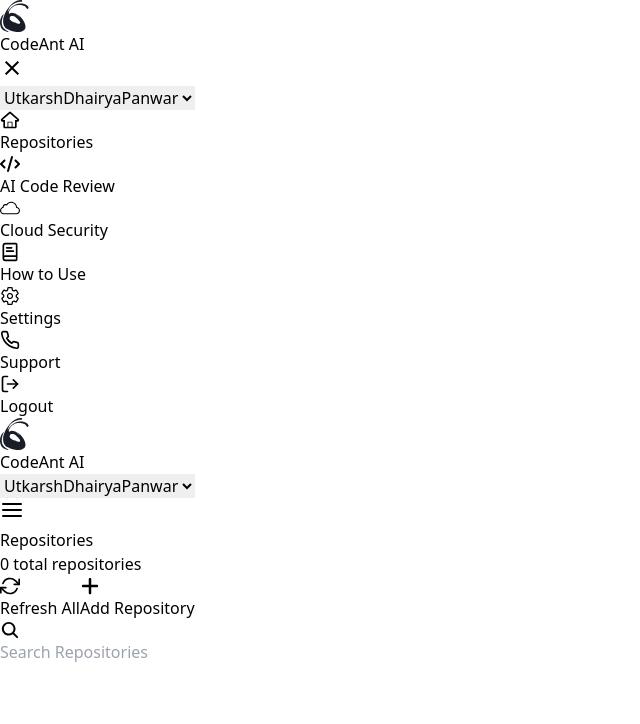
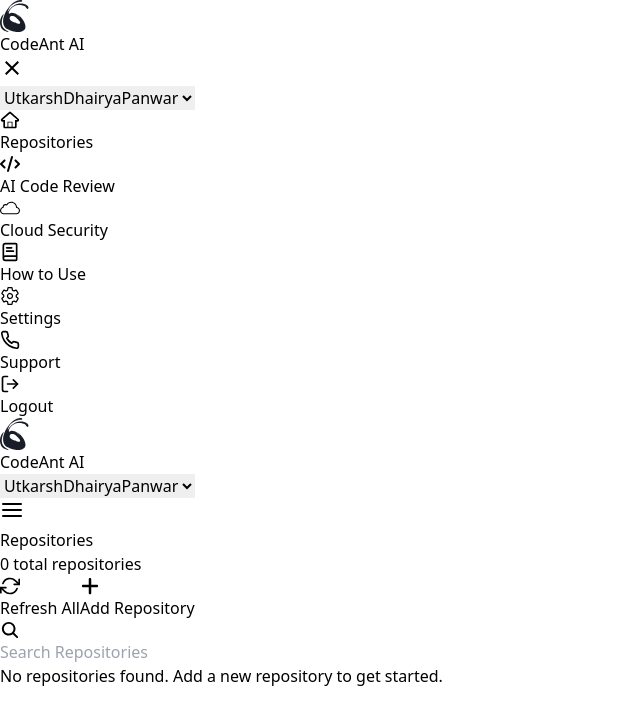
Before and after one commit to haquedot/codean-ai, a React (Vite) app: page /dashboard in a window 1280 px wide. Shown: the top 724 px of the page, without its empty margins (0-640 px from the left). Built offline with nearby package versions, Linux system fonts and the light colour scheme.

Commit message:
added message if no reposiory available and delete function

```diff
--- a/src/components/RepositoryList.jsx
+++ b/src/components/RepositoryList.jsx
@@ -77,15 +77,15 @@
           <h1 className="text-2xl font-semibold mb-1">Repositories</h1>
           <p className="text-gray-600">{repositories.length} total repositories</p>
         </div>
-        <div className="flex items-center gap-3">
+        <div className="flex items-center gap-3 text-sm">
           <button
-            className="p-2 hover:bg-gray-100 border rounded-lg gap-2 flex items-center px-4 py-2"
+            className="p-2 hover:bg-gray-100 border rounded-lg gap-2 flex items-center px-3 sm:px-4 py-2"
             onClick={handleRefresh}
           >
             <FiRefreshCw size={20} /> <span>Refresh All</span>
           </button>
           <button
-            className="bg-blue-500 border-2 border-blue-600 text-white px-4 py-2 rounded-lg flex items-center gap-2 hover:bg-blue-700"
+            className="bg-blue-500 border-2 border-blue-600 text-white px-3 sm:px-4 py-2 rounded-lg flex items-center gap-2 hover:bg-blue-700"
             onClick={handleModalToggle}
           >
             <FaPlus size={20} />
@@ -106,7 +106,9 @@
       </div>
 
       <div className="lg:pb-6">
-        {filteredRepositories.map((repo, index) => (
+        {
+          repositories.length > 0 ? (
+            filteredRepositories.map((repo, index) => (
               <div
                 key={index}
                 className="border-t border-gray-200 p-4 lg:px-6 hover:bg-neutral-200 transition-colors cursor-pointer"
@@ -132,7 +134,14 @@
                   <span>Updated {repo.updated}</span>
                 </div>
               </div>
-        ))}
+            ))
+
+          ) : (
+            <div className="text-center text-gray-600 border-t pt-6 px-4">
+              No repositories found. Add a new repository to get started.
+            </div>
+          )
+        }
       </div>
 
       {isModalOpen && (
@@ -238,6 +247,17 @@
             >
               Close
             </button>
+            <button
+              className="ms-3 mt-4 bg-red-600 text-white px-4 py-2 rounded-lg hover:bg-red-700"
+              onClick={() => {
+                const updatedRepos = repositories.filter((repo) => repo.name !== selectedRepo.name);
+                setRepositories(updatedRepos);
+                setSelectedRepo(null);
+              }
+              }
+            >
+              Delete
+            </button>
           </div>
         </div>
       )}
```
Lines whose indentation alone changed are shown as unchanged.
